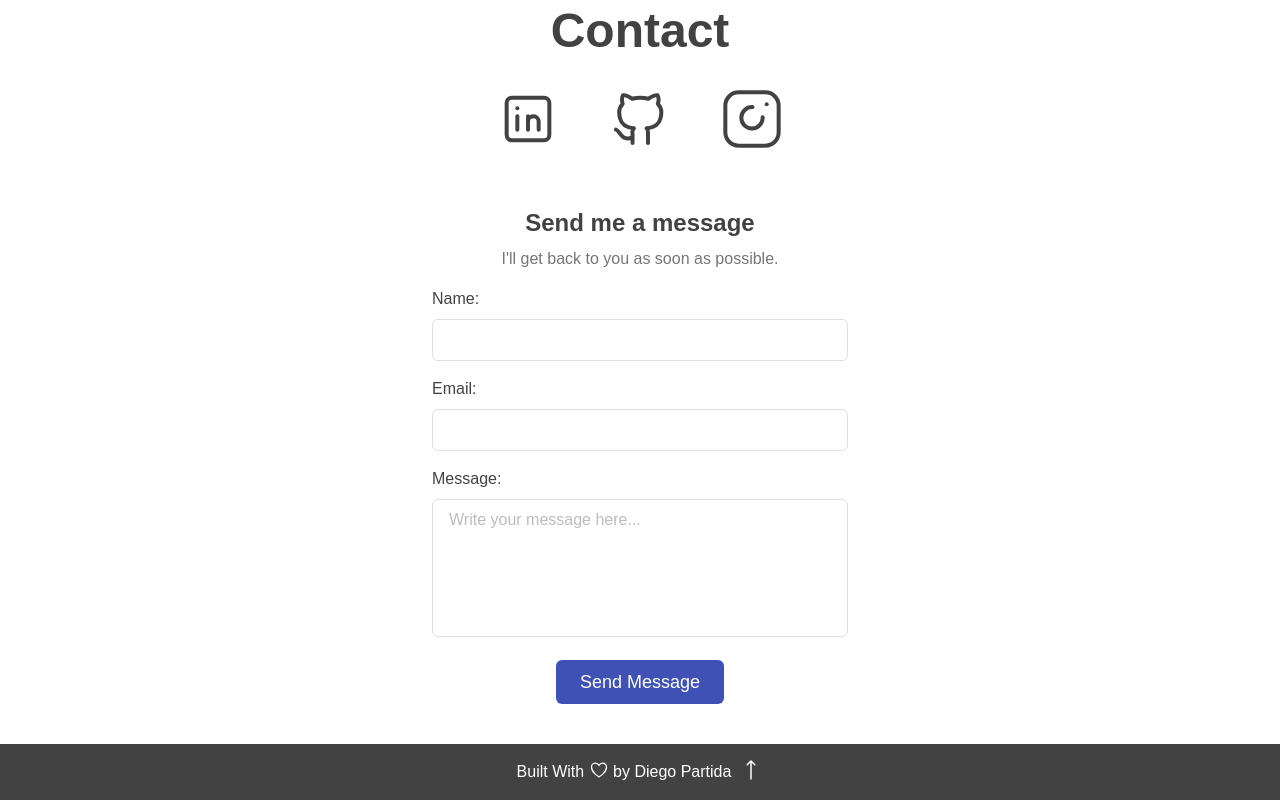
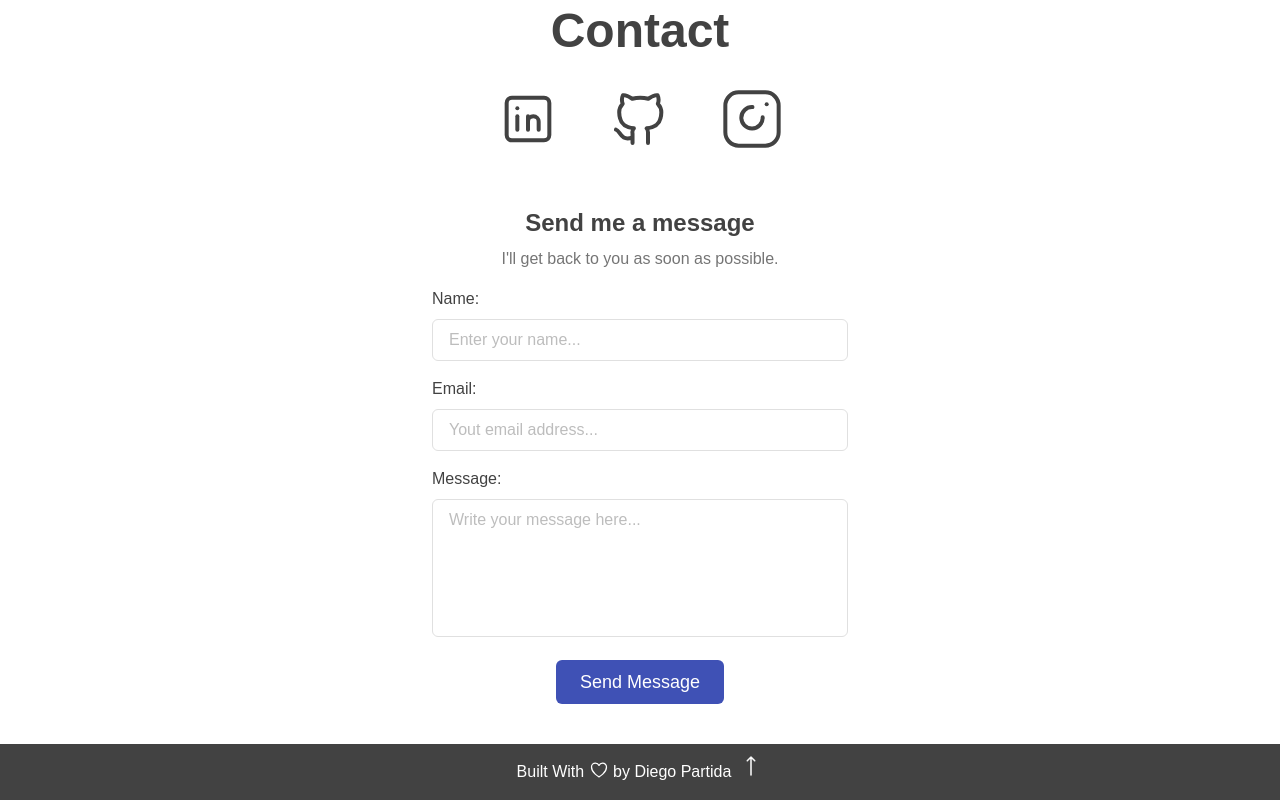
Before and after one commit to diegopartida22/diego-portfolio, a React (Create React App) app: page / in a window 1280 px wide. Shown: the part 3692-4492 px from the top of the page. Built offline with nearby package versions, Linux system fonts and the light colour scheme.

Commit message:
add spinner

```diff
--- a/package.json
+++ b/package.json
@@ -4,7 +4,7 @@
   "private": true,
   "dependencies": {
     "@emailjs/browser": "^3.11.0",
-    "@material-tailwind/react": "^2.0.0",
+    "@material-tailwind/react": "^2.0.3",
     "@testing-library/jest-dom": "^5.16.5",
     "@testing-library/react": "^13.4.0",
     "@testing-library/user-event": "^13.5.0",
--- a/src/App.js
+++ b/src/App.js
@@ -1,4 +1,4 @@
-import React from "react";
+import React, { useState, useEffect } from "react";
 import NavBar from "./components/NavBar";
 import Home from "./components/Home";
 import Projects from "./components/Projects";
@@ -8,8 +8,42 @@
 import Habilities from "./components/Habilities";
 
 function App() {
+  const [pageLoaded, setPageLoaded] = useState(false);
+
+  useEffect(() => {
+    setTimeout(() => {
+      setPageLoaded(true);
+    }, 500);
+  }, []);
+
   return (
-    <div className="w-full h-full">
+    <div>
+      {!pageLoaded && (
+        <div class="flex items-center justify-center h-screen">
+          <div role="status">
+            <svg
+              aria-hidden="true"
+              class="inline w-48 h-48 mr-2 text-gray-200 animate-spin dark:text-gray-600 fill-blue-600"
+              viewBox="0 0 100 101"
+              fill="none"
+              xmlns="http://www.w3.org/2000/svg"
+            >
+              <path
+                d="M100 50.5908C100 78.2051 77.6142 100.591 50 100.591C22.3858 100.591 0 78.2051 0 50.5908C0 22.9766 22.3858 0.59082 50 0.59082C77.6142 0.59082 100 22.9766 100 50.5908ZM9.08144 50.5908C9.08144 73.1895 27.4013 91.5094 50 91.5094C72.5987 91.5094 90.9186 73.1895 90.9186 50.5908C90.9186 27.9921 72.5987 9.67226 50 9.67226C27.4013 9.67226 9.08144 27.9921 9.08144 50.5908Z"
+                fill="currentColor"
+              />
+              <path
+                d="M93.9676 39.0409C96.393 38.4038 97.8624 35.9116 97.0079 33.5539C95.2932 28.8227 92.871 24.3692 89.8167 20.348C85.8452 15.1192 80.8826 10.7238 75.2124 7.41289C69.5422 4.10194 63.2754 1.94025 56.7698 1.05124C51.7666 0.367541 46.6976 0.446843 41.7345 1.27873C39.2613 1.69328 37.813 4.19778 38.4501 6.62326C39.0873 9.04874 41.5694 10.4717 44.0505 10.1071C47.8511 9.54855 51.7191 9.52689 55.5402 10.0491C60.8642 10.7766 65.9928 12.5457 70.6331 15.2552C75.2735 17.9648 79.3347 21.5619 82.5849 25.841C84.9175 28.9121 86.7997 32.2913 88.1811 35.8758C89.083 38.2158 91.5421 39.6781 93.9676 39.0409Z"
+                fill="currentFill"
+              />
+            </svg>
+            <span class="sr-only">Loading...</span>
+          </div>
+        </div>
+      )}
+
+      {pageLoaded && (
+        <div className="w-full h-full animate-appearLong">
           <NavBar />
           <Home />
           <About />
@@ -18,6 +52,8 @@
           <Contact />
           <Footer />
         </div>
+      )}
+    </div>
   );
 }
 
--- a/src/components/Contact.js
+++ b/src/components/Contact.js
@@ -141,6 +141,7 @@
               type="text"
               id="name"
               name="user_name"
+              placeholder="Enter your name..."
               className="w-full px-4 py-2 mt-2 border border-gray-300 rounded-md focus:outline-none focus:border-indigo-500"
               required
             />
@@ -154,6 +155,7 @@
               type="email"
               id="email"
               name="user_email"
+              placeholder="Yout email address..."
               className="w-full px-4 py-2 mt-2 border border-gray-300 rounded-md focus:outline-none focus:border-indigo-500"
               required
             />
@@ -176,6 +178,7 @@
           <div className="flex justify-center">
             <button
               type="submit"
+              onClick={() => alert("Message sent successfully!")}
               className="px-6 py-2 text-lg font-medium text-white bg-indigo-500 rounded-md hover:bg-indigo-600 focus:outline-none focus:bg-indigo-600"
             >
               Send Message
--- a/src/components/Projects.js
+++ b/src/components/Projects.js
@@ -88,7 +88,7 @@
             <img
               src={project.imageUrl}
               alt={project.title}
-              className="w-full object-cover object-center rounded-t-lg"
+              className="w-full object-cover object-center rounded-t-lg animate-appearShort"
             />
             <div className="p-6">
               <h2 className="text-2xl font-bold text-gray-800 mb-2">
```
Also changed, not shown: 1 other file (tests, documents, lock files or other folders). Lines whose indentation alone changed are shown as unchanged.
